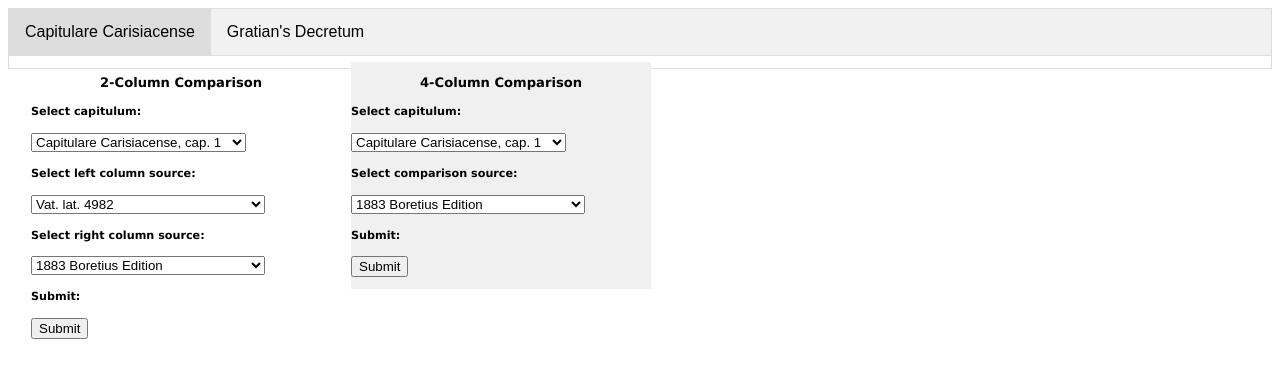
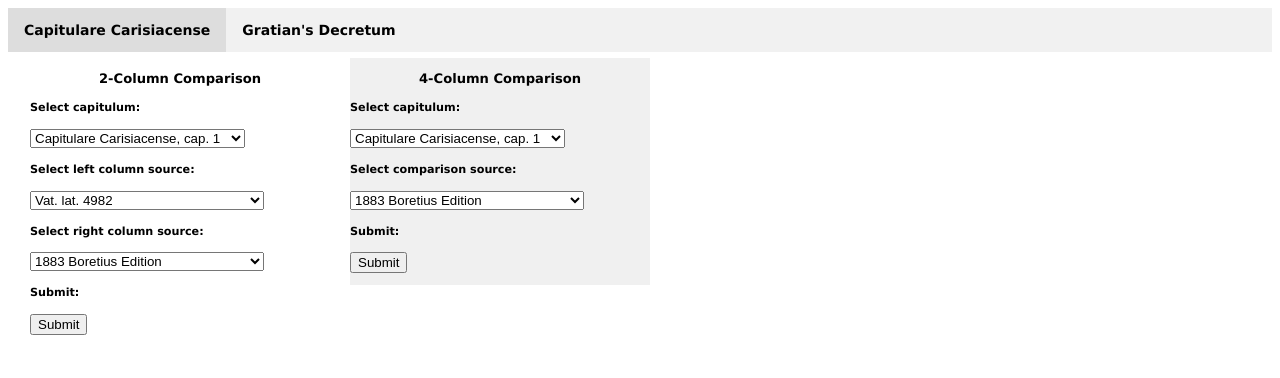
Before and after one commit to decretist/Ingobert2, a Django app: page / in a window 1280 px wide, after a click on "Capitulare Carisiacense". Shown: the top 378 px of the page. Run offline with Django 3.2, Linux system fonts and the light colour scheme.

Commit message:
Integrate tab fixes

```diff
--- a/ingobert/static/ingobert/Demo.js
+++ b/ingobert/static/ingobert/Demo.js
@@ -2,7 +2,7 @@
  * Rachel Truong (truongr@sandiego.edu)
  * February 2018
  */
-function aboutme(evt, aname) {
+function project(evt, aname) {
     var i, tabcontent, tablinks;
     tabcontent = document.getElementsByClassName("tabcontent");
     for (i = 0; i < tabcontent.length; i++) {
--- a/ingobert/static/ingobert/ingobert.css
+++ b/ingobert/static/ingobert/ingobert.css
@@ -7,9 +7,8 @@ body {font-family: Verdana; font-size: 70%}
  */
 .tab {
   overflow: auto;
-  border: 1px solid #ddd;
+  border: none;
   background-color: #f1f1f1
-
 }
 
 .tab button {
@@ -20,7 +19,8 @@ body {font-family: Verdana; font-size: 70%}
   cursor: pointer;
   padding: 14px 16px;
   transition: 0.3s;
-  font-size: 16px;
+  font-size: 14px;
+  font-family: Verdana; font-weight: bold;
 }
 
 .tab button:hover {
@@ -34,6 +34,6 @@ body {font-family: Verdana; font-size: 70%}
 .tabcontent {
   display: none;
   padding:6px 12px;
-  border: 1px solid #ddd;
+  border: none;
   border-top: none;
 }
--- a/ingobert/templates/ingobert/index.html
+++ b/ingobert/templates/ingobert/index.html
@@ -8,8 +8,8 @@ Ingobert: Front Page
 </head>
 <body>
 <div class="tab">
-<button class="tablinks" onclick="aboutme(event, 'Ingobert')">Capitulare Carisiacense</button>
-<button class="tablinks" onclick="aboutme(event, 'Gratian')">Gratian's Decretum</button>
+<button class="tablinks" onclick="project(event, 'Ingobert')">Capitulare Carisiacense</button>
+<button class="tablinks" onclick="project(event, 'Gratian')">Gratian's Decretum</button>
 </div>
 <div id="Ingobert" class="tabcontent">
 <div class="column grid_4">
```
